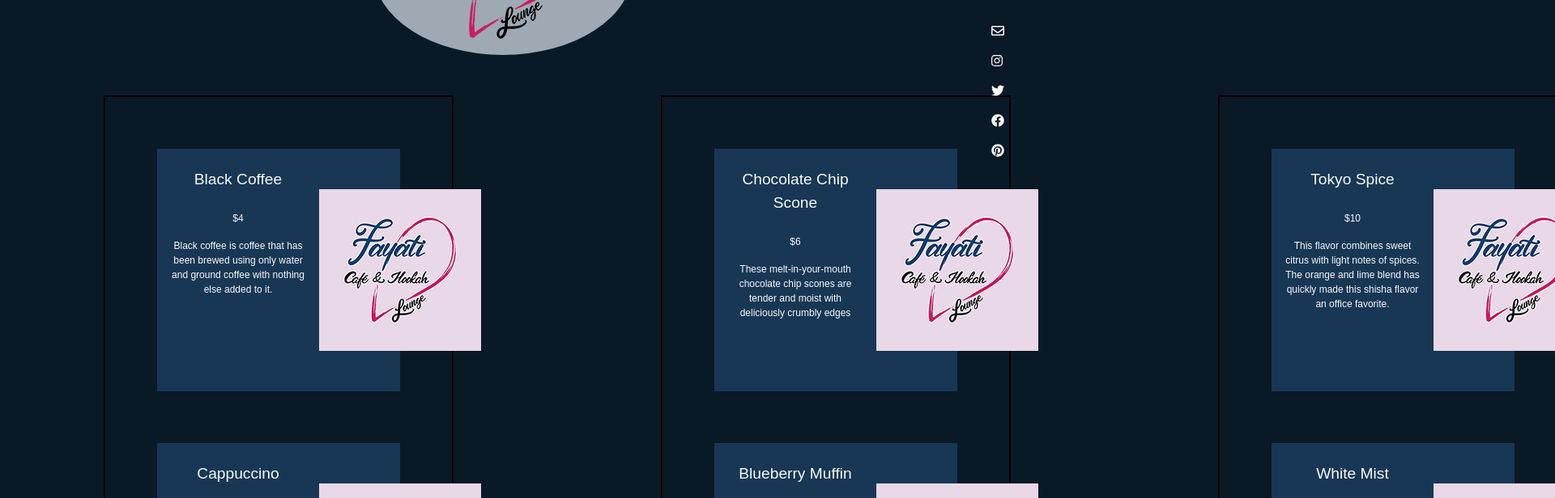
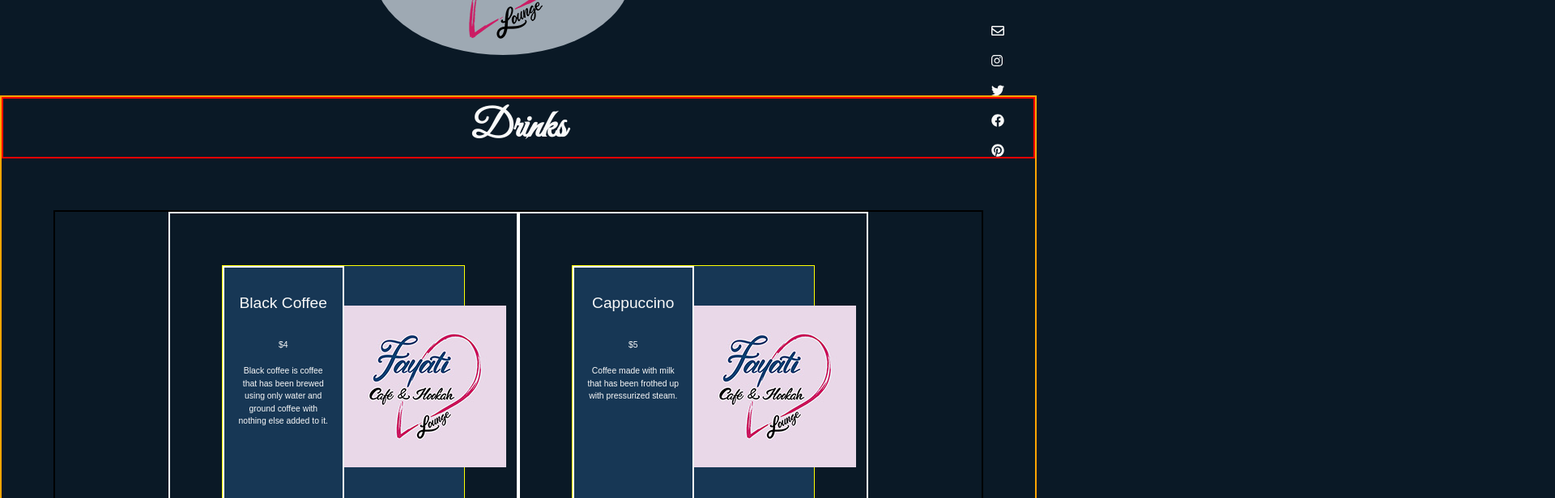
Before and after one commit to Plofland/7ayati, a Next.js app: page /Menu in a window 1280 px wide. Shown: the part 140-756 px from the top of the page at 81% size, 1920 px wide, since content can reach past the window. Built offline with nearby package versions, Linux system fonts and the light colour scheme; a web font is replaced by a local one; what facepaint would draw is missing.

Commit message:
Menu card format fixed

```diff
--- a/assets/MenuItems.js
+++ b/assets/MenuItems.js
@@ -56,64 +56,64 @@ export const menuData = {
 		{
 			name: 'Tokyo Spice',
 			index: 'h1',
-			price: '$10',
-			tinPrice: '$35',
+			price: '$8',
+			tinPrice: '$25',
 			description:
 				'This flavor combines sweet citrus with light notes of spices. The orange and lime blend has quickly made this shisha flavor an office favorite.'
 		},
 		{
 			name: 'White Mist',
 			index: 'h2',
-			price: '$10',
-			tinPrice: '$35',
+			price: '$8',
+			tinPrice: '$25',
 			description:
 				'White Mist Starbuzz shisha tobacco is a deliciously creamy flavor, with incredible notes of peach and spice mixed in for a wonderful smoke session.'
 		},
 		{
 			name: 'Dark Vanilla',
 			index: 'h3',
-			price: '$10',
-			tinPrice: '$35',
+			price: '$8',
+			tinPrice: '$25',
 			description:
 				'Dark Vanilla is a powerful, robust blend of vanilla shisha with lasting effects. Great as a mixer, this Dark Vanilla pairs with other Starbuzz Vintage flavors nicely, but can also smoke well on its own.'
 		},
 		{
 			name: 'Peach',
 			index: 'h4',
-			price: '$10',
-			tinPrice: '$35',
+			price: '$8',
+			tinPrice: '$25',
 			description:
 				'This rich peach, complemented by heavy spice notes, makes for an incredible smoke experience.'
 		},
 		{
 			name: 'Honey Dew',
 			index: 'h5',
-			price: '$5',
-			tinPrice: '$35',
+			price: '$8',
+			tinPrice: '$25',
 			description:
 				'A smooth, honey dew melon flavor that is sure to please. The flavor translates well into a nice, refreshing melon flavor, perfect for a summer smoke.'
 		},
 		{
 			name: 'Ginkco',
 			index: 'h6',
-			price: '$5',
-			tinPrice: '$35',
+			price: '$8',
+			tinPrice: '$25',
 			description:
 				'Ginkco packs a wallop of flavorful intricacies and tones. Upon smoking this flavor, we immediately catch notes of honey, ginger and a light sprinkle of mint. This is a great afternoon bowl on a hot summer day.'
 		},
 		{
 			name: 'Alaskan Freeze',
 			index: 'h7',
-			price: '$5',
-			tinPrice: '$35',
+			price: '$10',
+			tinPrice: '$30',
 			description:
 				'A nice cooling mint with strong tobacco undertones that are common in dark leaf tobacco blends.'
 		},
 		{
 			name: 'Fresh Lime',
 			index: 'h8',
-			price: '$5',
-			tinPrice: '$35',
+			price: '$8',
+			tinPrice: '$25',
 			description:
 				'A deliciously tangy and sour plain lime flavor. The flavor translates well from the taste, not featuring as much of the strong tobacco notes as others in the Vintage line.'
 		}
--- a/components/MenuCard.js
+++ b/components/MenuCard.js
@@ -4,76 +4,81 @@ import { colors } from '../themes/index';
 import logo from '../public/Fayati logo light lilac bg200.jpg';
 
 export default function MenuCard(props) {
-    const {info} = props
-    console.log(info)
+	const { info } = props;
 	return (
-		<StyledContainer>
-			<StyledMenuCard>
-				<StyledMenuText>
-					<StyledTitle>
-						{info.name}
-					</StyledTitle>
-					<StyledText>
+		<SingleItem>
+			<CardContainer>
+				<Card>
+					<Title>{info.name}</Title>
+					<Text>
 						<p>{info.price}</p>
-						<StyledDescription>
+						<Description>
 							{info.description}
-						</StyledDescription>
-					</StyledText>
-				</StyledMenuText>
-			</StyledMenuCard>
-			<img src={logo.src} alt="Menu item picture" />
-		</StyledContainer>
+						</Description>
+					</Text>
+				</Card>
+				<ImageContainer>
+					<img
+						src={logo.src}
+						alt="Menu item picture"
+					/>
+				</ImageContainer>
+			</CardContainer>
+		</SingleItem>
 	);
 }
 
-const StyledContainer = styled.div`
-	// border: 1px solid yellow;
+const SingleItem = styled.div`
+	border: 2px solid white;
+`;
+
+const CardContainer = styled.div`
+	border: 1px solid yellow;
 	text-align: center;
 	margin: 4rem;
 	width: 300px;
+	display: flex;
 	aspect-ratio: 1/1;
-	position: relative;
 	background-color: ${colors.cyanBlue};
+`;
+
+const Card = styled.div`
+	border: 2px solid white;
+	display: flex;
+	flex-direction: column;
+	width: 200px;
+`;
+
+const ImageContainer = styled.div`
+	// border: 2px solid white;
+	margin: auto 0;
 
 	img {
-		position: absolute;
-		right: -100px;
-		top: 50px;
-		max-width: 100%;
-		max-height: 80%;
+		max-width: 150%;
+		max-height: 150%;
 	}
 `;
 
-const StyledMenuCard = styled.div`
-	// border: 2px solid white;
-	display: flex;
-	width: 200px;
-	height: 100%;
+const Title = styled.p`
+	// border: 1px solid white;
+	font-size: 1.2rem;
+    display: flex;
+	height: 30%;
+    align-items: center;
+    justify-content: center
 `;
 
-const StyledMenuText = styled.div`
-	// border: 2px solid black;
+const Text = styled.div`
+	// border: 1px solid limegreen;
+	font-size: 0.65rem;
 	display: flex;
 	flex-direction: column;
+	flex-grow: 6;
+
 `;
 
-const StyledTitle = styled.p`
-	// border: 2px solid white;
-	font-size: 1.2rem;
-	padding: 1.5rem;
+const Description = styled.div`
+	// border: 2px solid red;
+	padding: 1rem;
+    flex-grow: inherit;
 `;
-
-const StyledText = styled.div`
-	// border: 2px solid red;
-	font-size: 0.75rem;
-	display: flex;
-	flex-direction: column;
-	flex-grow: 1;
-`;
-
-const StyledDescription = styled.div`
-	// border: 2px solid limegreen;
-	padding: 1rem;
-	flex-grow: 1;
-	overflow: hidden;
-`;
--- a/components/Socialbar.js
+++ b/components/Socialbar.js
@@ -83,6 +83,7 @@ const SocialContainerVert = styled.div`
 	right: 2rem;
 	margin-top: 2rem;
 	color: ${colors.lightText};
+	z-index: 99;
 `;
 const SocialContainerHor = styled.div`
 	display: flex;
--- a/pages/Menu.js
+++ b/pages/Menu.js
@@ -7,6 +7,8 @@ export default function Menu() {
 	return (
 		<StyledMenu>
 			<MenuSection>
+				<SectionTitle>Drinks</SectionTitle>
+				<MenuItems>
 					{menuData &&
 						menuData.drinks.map((foodItem) => (
 							<MenuCard
@@ -14,8 +16,11 @@ export default function Menu() {
 								info={foodItem}
 							/>
 						))}
+				</MenuItems>
 			</MenuSection>
 			<MenuSection>
+				<SectionTitle>Food</SectionTitle>
+				<MenuItems>
 					{menuData &&
 						menuData.food.map((foodItem) => (
 							<MenuCard
@@ -23,8 +28,11 @@ export default function Menu() {
 								info={foodItem}
 							/>
 						))}
+				</MenuItems>
 			</MenuSection>
 			<MenuSection>
+				<SectionTitle>Shisha</SectionTitle>
+				<MenuItems>
 					{menuData &&
 						menuData.hookah.map((foodItem) => (
 							<MenuCard
@@ -32,6 +40,7 @@ export default function Menu() {
 								info={foodItem}
 							/>
 						))}
+				</MenuItems>
 			</MenuSection>
 		</StyledMenu>
 	);
@@ -39,21 +48,31 @@ export default function Menu() {
 
 const StyledMenu = styled.div`
 	display: flex;
+	flex-direction: column;
+	margin-top: 4rem;
 `;
 
 const MenuSection = styled.div`
-	margin: 8rem;
-    border: 2px solid black;
+	border: 2px solid orange;
+	margin-top: 4rem;
+	text-align: center;
 `;
 
+const SectionTitle = styled.p`
+	border: 2px solid red;
+	font-family: 'Great Vibes', cursive;
+	font-size: 3rem;
+	font-weight: bold;
+`;
 
-
-// use aspect ratio to make squares for the menu cards
-// .square {
-//     background: #2ecc71;
-//     width: 25rem;
-//     aspect-ratio: 1/1;
-//   }
+const MenuItems = styled.div`
+	border: 2px solid black;
+	display: flex;
+	flex-direction: row;
+	margin: 4rem;
+	flex-wrap: wrap;
+	justify-content: center;
+`;
 
 // declaring a CSS variable
 //     :root {
```
Also changed, not shown: 1 other file (tests, documents, lock files or other folders). Lines whose indentation alone changed are shown as unchanged.
